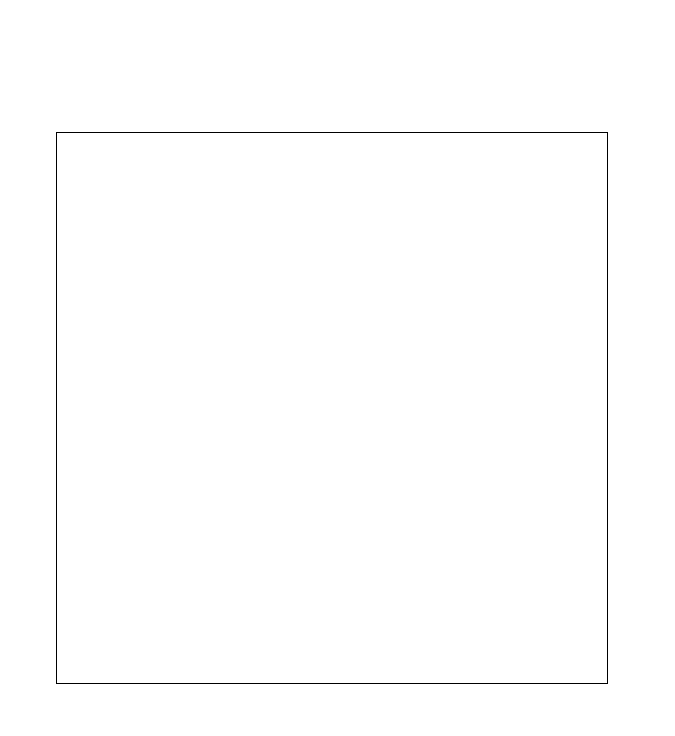
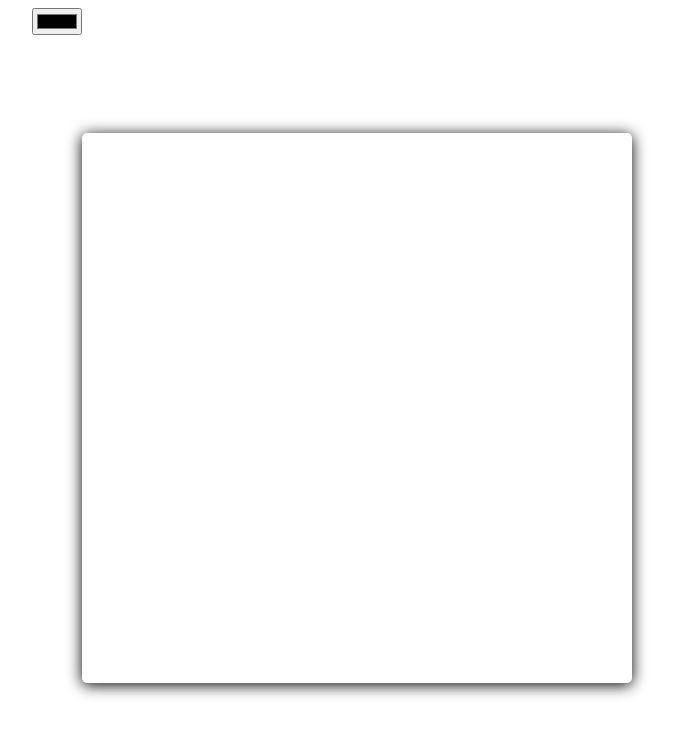
Before and after one commit to Vladr-mir/Etch-a-Sketch, a plain HTML site: page index.html in a window 1280 px wide. Shown: the whole page, without its empty margins (308-983 px from the left). Drawn offline with Linux system fonts and the light colour scheme.

Commit message:
Fixed drag on click bug and added colorPick

```diff
--- a/index.html
+++ b/index.html
@@ -9,6 +9,7 @@
   <title>Etch a sketch</title>
 </head>
 <body>
+  <input type="color" id="colorpicker">
   <div class="sketch-area"></div>
 </body>
 </html>
--- a/main.js
+++ b/main.js
@@ -1,9 +1,23 @@
-function paintOnClick(color='black') {
+let color = 'black';
+addPixels(100);
+preventDrag();
+pickColor();
+paintOnClick();
+
+function paintOnClick() {
   const pixels = document.querySelectorAll('.pixel');
   pixels.forEach(pixel => {
     pixel.addEventListener('mouseover', (e) => {
       if (e.buttons > 0) pixel.style.backgroundColor = color;
     });
+  });
+}
+
+function pickColor() {
+  const colorPicker = document.querySelector('#colorpicker');
+
+  colorPicker.addEventListener('change', (e) => {
+    color = e.target.value;
   });
 }
 
--- a/styles.css
+++ b/styles.css
@@ -5,8 +5,10 @@ body {
 }
 
 .sketch-area {
+  border-radius: 5px;
+  box-shadow: 0px 2px 15px 0px black;
   align-self: center;
-  border: 1px solid black;
+  /*border: 1px solid black;*/
   width: 550px;
   height: 550px;
   display: flex;
```
